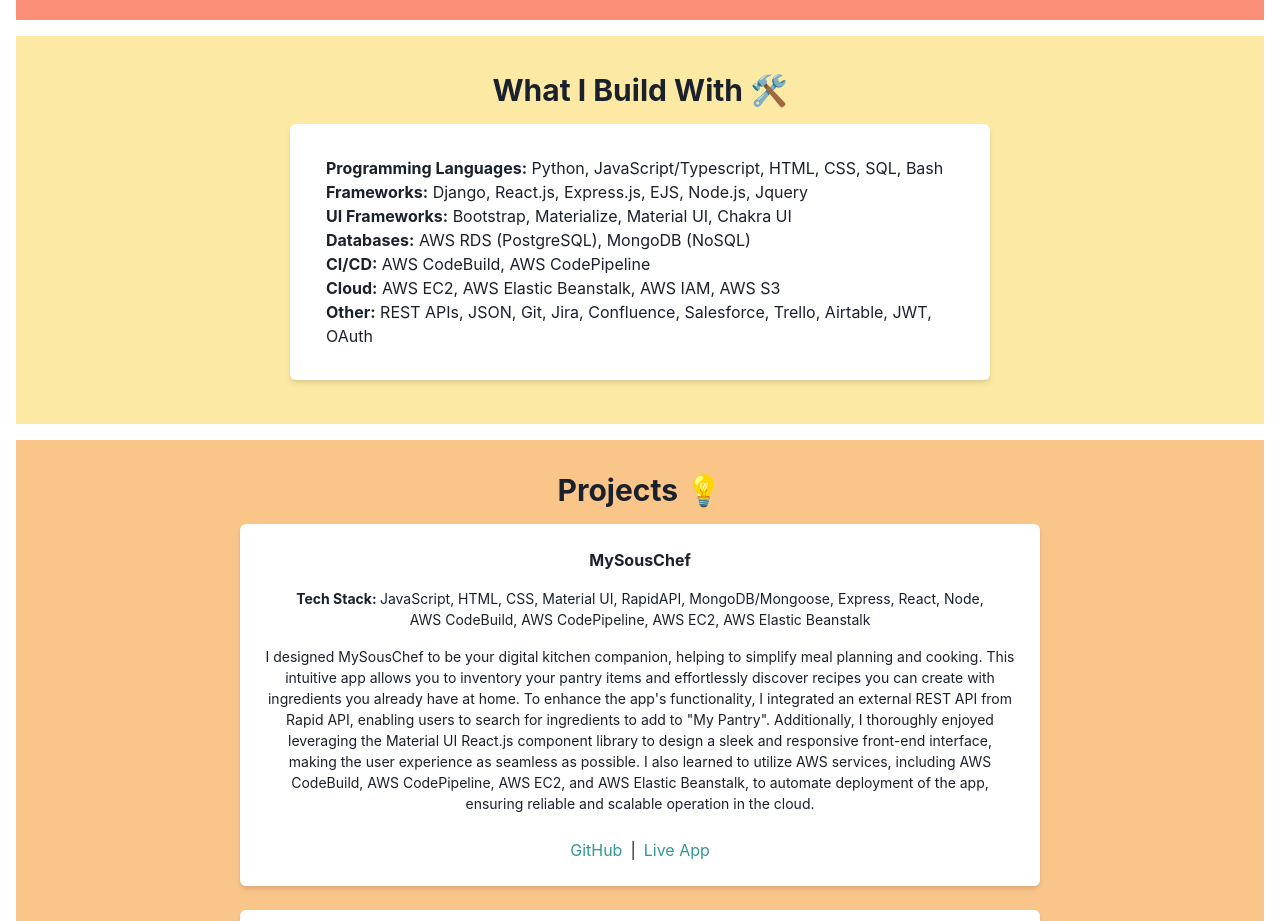
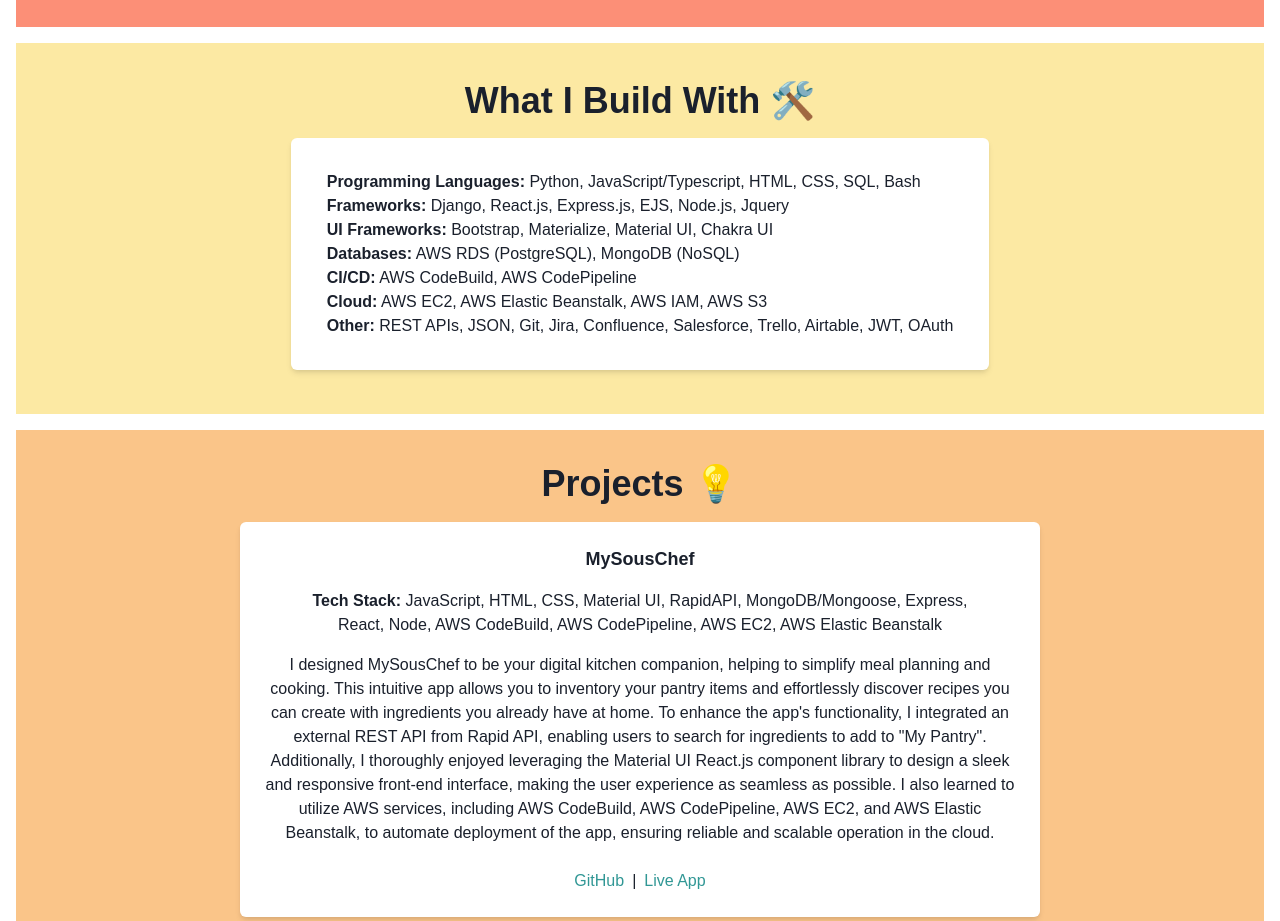
Before and after one commit to odalysruano/personal-site, a React (Create React App) app: page / in a window 1280 px wide. Shown: the part 1140-2061 px from the top of the page. Built offline with nearby package versions, Linux system fonts and the light colour scheme.

Commit message:
add theme fonts and change heading sizes

```diff
--- a/package.json
+++ b/package.json
@@ -7,6 +7,7 @@
     "@chakra-ui/react": "^2.8.2",
     "@emotion/react": "^11.13.3",
     "@emotion/styled": "^11.13.0",
+    "@fontsource-variable/dm-sans": "^5.0.7",
     "@testing-library/jest-dom": "^5.17.0",
     "@testing-library/react": "^13.4.0",
     "@testing-library/user-event": "^13.5.0",
--- a/src/components/AboutMe/AboutMe.tsx
+++ b/src/components/AboutMe/AboutMe.tsx
@@ -9,7 +9,7 @@
             py='50'
             scrollMarginTop='80px'
         >
-            <Heading mb={4} size='lg'>About Me ✨</Heading>
+            <Heading mb={4} size='xl'>About Me ✨</Heading>
             <Box
                 bg='white'
                 px='10'
--- a/src/components/Contact/Contact.tsx
+++ b/src/components/Contact/Contact.tsx
@@ -5,7 +5,7 @@
 export default function Contact() {
     return(
         <Box textAlign='center'>
-            <Heading id='contact' size='sm' textTransform='uppercase'>Contact</Heading>
+            <Heading id='contact' size='lg' textTransform='uppercase'>Contact</Heading>
             <Text maxWidth='800px' mx='auto' pt='2'>
                 Interested in connecting? Whether you'd like to learn more about my journey, discuss potential job opportunities, or simply network, I'd love to hear from you. Feel free to reach out!
             </Text>
--- a/src/components/Projects/Projects.tsx
+++ b/src/components/Projects/Projects.tsx
@@ -15,7 +15,7 @@
 export default function Projects({projects}: ProjectsProps) {
     return(
         <Box id='projects' scrollMarginTop='85px'>
-            <Heading mb='4' mt='4'size='lg'>Projects 💡</Heading>
+            <Heading mb='4' mt='4'size='xl'>Projects 💡</Heading>
             {projects.map((project, index) => (
                 <Box
                     key={index}
@@ -27,7 +27,7 @@
                     mx='auto'
                     maxWidth='800px'
                 >
-                    <Text fontSize='md' fontWeight='bold' mb='4'>
+                    <Text fontSize='lg' fontWeight='bold' mb='4'>
                         {project.name}
                     </Text>
                     <Flex
@@ -39,12 +39,12 @@
                         mx='auto'
                     >
 
-                        <Text fontSize='sm' whiteSpace='normal'>
+                        <Text fontSize='md' whiteSpace='normal'>
                             <b>Tech Stack: </b>
                             {project.techStack}
                         </Text>
                     </Flex>
-                    <Text fontSize='sm' maxWidth='800px' mb='4' mx='auto'>
+                    <Text fontSize='md' maxWidth='800px' mb='4' mx='auto'>
                         {project.summary}
                     </Text>
                     <Stack direction='row' justifyContent='center' spacing={2} pt='2'>
--- a/src/components/TechStack/TechStack.tsx
+++ b/src/components/TechStack/TechStack.tsx
@@ -9,7 +9,7 @@
             px={{ base: '50px', md: '200px' }}
             py='5'
         >
-            <Heading mb='4' mt='4'size='lg'>What I Build With 🛠️</Heading>
+            <Heading mb='4' mt='4'size='xl'>What I Build With 🛠️</Heading>
             <Box
                 bg='white'
                 p={8}
--- a/src/pages/App/App.tsx
+++ b/src/pages/App/App.tsx
@@ -4,10 +4,11 @@
 import NavBar from '../../components/NavBar/NavBar';
 import './App.css';
 import HomePage from '../HomePage/HomePage';
+import theme from '../../theme';
 
 function App() {
   return (
-    <ChakraProvider>
+    <ChakraProvider theme={theme}>
       <NavBar></NavBar>
       <Routes>
         <Route path="/" element={<HomePage />} />
--- /dev/null
+++ b/src/theme.ts
@@ -0,0 +1,11 @@
+import { extendTheme } from '@chakra-ui/react';
+import '@fontsource-variable/dm-sans';
+
+const theme = extendTheme({
+  fonts: {
+    heading: `'DM Sans Variable', sans-serif`,
+    body: `'DM Sans Variable', sans-serif`,
+  },
+})
+
+export default theme
```
Also changed, not shown: 1 other file (tests, documents, lock files or other folders).
